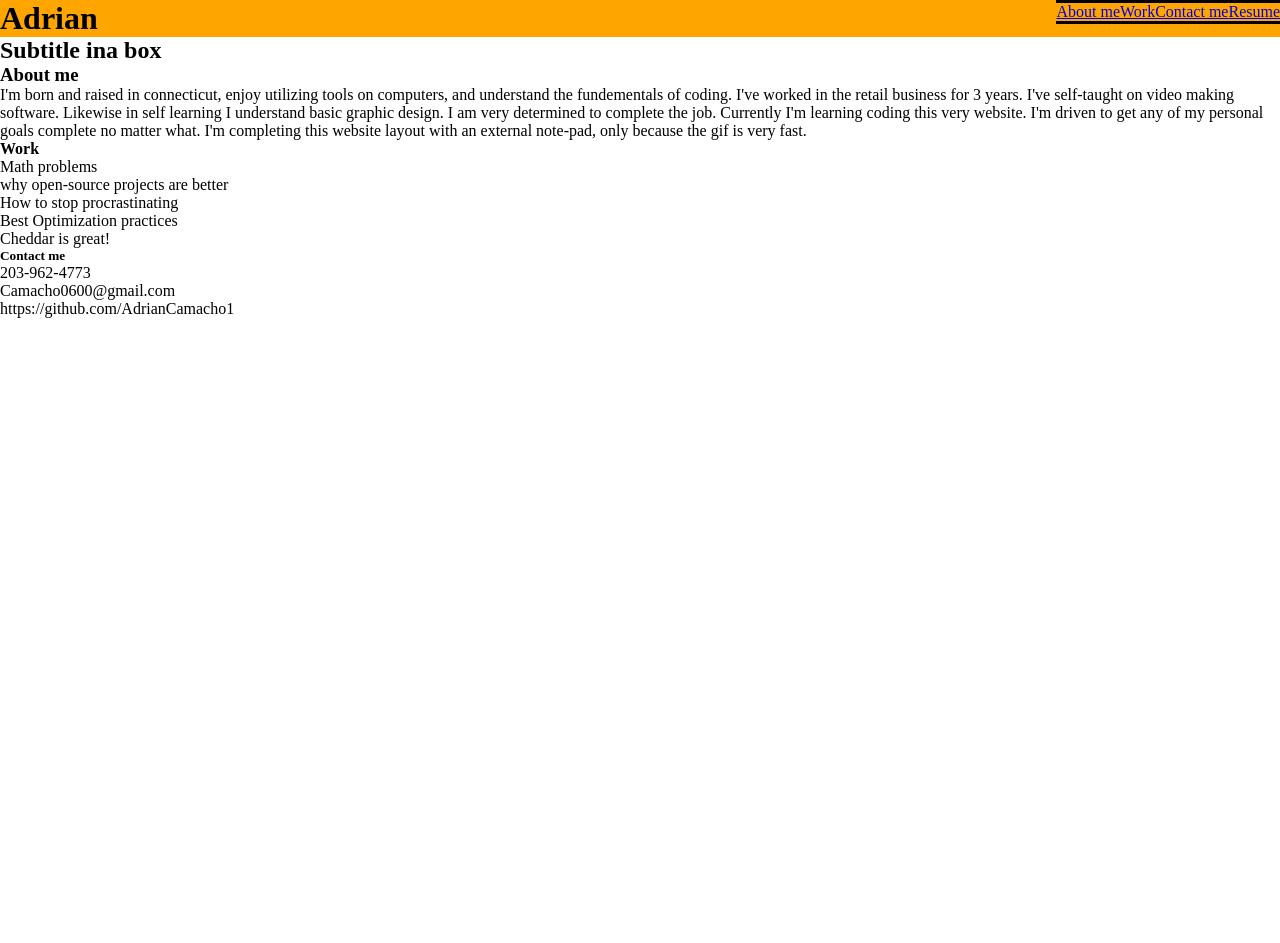
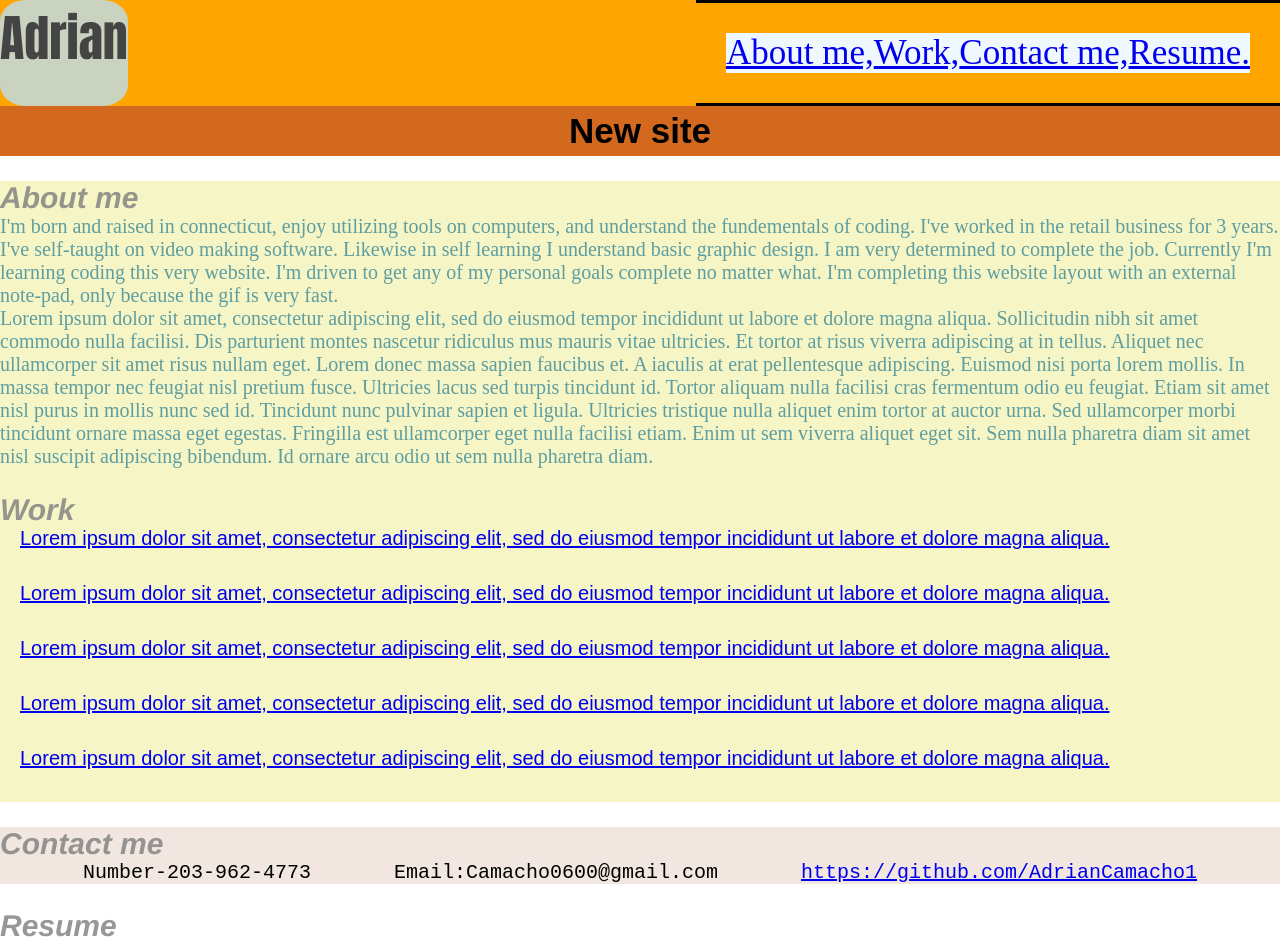
Before and after one commit to AdrianCamacho1/Portfolio, a plain HTML site: page index.html in a window 1280 px wide. Before the commit the page ends 800 px from the top, so only its background shows below. Drawn offline with Linux system fonts and the light colour scheme.

Commit message:
Send out now

```diff
--- a/index.html
+++ b/index.html
@@ -12,29 +12,23 @@
     <div class="tabs">
         <h1>Adrian</h1>
         <div>
-            <ul>
-                <li>
-                    <a href="#about-me">About me</a>
-                </li>
-                <li>
-                    <a href="#work">Work</a>
-                </li>
-                <li>
-                    <a href="#contact-me">Contact me</a>
-                </li>
-                <li>
-                    <a href="#resume">Resume</a>
-                </li>
-            </ul>
+            <nav>
+                <ul>
+                    <li><a href="#about-me">About me,</a></li>
+                    <li><a href="#work">Work,</a></li>
+                    <li><a href="#contact-me">Contact me,</a></li>
+                    <li><a href="#resume">Resume.</a></li>
+                </ul>
+            </nav>
         </div>
     </div>
 </header>
 
-<h2>Subtitle ina box</h2>
+<h2>New site</h2>
 
 <body>
     <div class="summary">
-        <div id="about-me" class="about-me">
+        <div id="#about-me" class="about-me">
             <h3>About me</h3>
             <p>I'm born and raised in connecticut, enjoy utilizing tools on computers, and understand the fundementals of coding.
                 I've worked in the retail business for 3 years. I've self-taught on video making software.
@@ -44,43 +38,67 @@
                 I'm driven to get any of my personal goals complete no matter what.
                 I'm completing this website layout with an external note-pad, only because the gif is very fast.
             </p>
+            <p>
+                Lorem ipsum dolor sit amet, consectetur adipiscing elit,
+                sed do eiusmod tempor incididunt ut labore et dolore magna aliqua.
+                Sollicitudin nibh sit amet commodo nulla facilisi.
+                Dis parturient montes nascetur ridiculus mus mauris vitae ultricies.
+                Et tortor at risus viverra adipiscing at in tellus.
+                Aliquet nec ullamcorper sit amet risus nullam eget.
+                Lorem donec massa sapien faucibus et.
+                A iaculis at erat pellentesque adipiscing.
+                Euismod nisi porta lorem mollis.
+                In massa tempor nec feugiat nisl pretium fusce.
+                Ultricies lacus sed turpis tincidunt id.
+                Tortor aliquam nulla facilisi cras fermentum odio eu feugiat.
+                Etiam sit amet nisl purus in mollis nunc sed id.
+                Tincidunt nunc pulvinar sapien et ligula.
+                Ultricies tristique nulla aliquet enim tortor at auctor urna.
+                Sed ullamcorper morbi tincidunt ornare massa eget egestas.
+                Fringilla est ullamcorper eget nulla facilisi etiam. Enim ut sem viverra aliquet eget sit.
+                Sem nulla pharetra diam sit amet nisl suscipit adipiscing bibendum.
+                Id ornare arcu odio ut sem nulla pharetra diam.
+            </p>
         </div>
     </div>
     <div class="Boxs">
-        <div id="work" class="work">
+        <div id="#work" class="work">
             <h4>Work</h4>
             <ul>
                 <li>
-                    Math problems
+                    <a href="https://www.google.com/">Lorem ipsum dolor sit amet, consectetur adipiscing elit, sed do eiusmod tempor incididunt ut labore et dolore magna aliqua.</a>
                 </li>
                 <li>
-                    why open-source projects are better
+                    <a href="https://www.google.com/">Lorem ipsum dolor sit amet, consectetur adipiscing elit, sed do eiusmod tempor incididunt ut labore et dolore magna aliqua.</a>
                 </li>
                 <li>
-                    How to stop procrastinating
+                    <a href="https://www.google.com/">Lorem ipsum dolor sit amet, consectetur adipiscing elit, sed do eiusmod tempor incididunt ut labore et dolore magna aliqua.</a>
                 </li>
                 <li>
-                    Best Optimization practices
+                    <a href="https://www.google.com/">Lorem ipsum dolor sit amet, consectetur adipiscing elit, sed do eiusmod tempor incididunt ut labore et dolore magna aliqua.</a>
                 </li>
                 <li>
-                    Cheddar is great!
+                    <a href="https://www.google.com/">Lorem ipsum dolor sit amet, consectetur adipiscing elit, sed do eiusmod tempor incididunt ut labore et dolore magna aliqua.</a>
                 </li>
             </ul>
         </div>
     </div>
-    <div id="contact-me" class="contact-me">
+    <div id="#contact-me" class="contact-me">
         <h5>Contact me</h5>
         <ul>
             <li>
-                203-962-4773
+                Number-203-962-4773
             </li>
             <li>
-                Camacho0600@gmail.com
+                Email:Camacho0600@gmail.com
             </li>
             <li>
-                https://github.com/AdrianCamacho1
+                <a href="https://github.com/AdrianCamacho1">https://github.com/AdrianCamacho1</a>
             </li>
         </ul>
-    </div> </div>
+    </div>
+    <div id="#resume" class="resume">
+        <h6>Resume</h6>
+    </div>
 </body>
 </html>
--- a/style.css
+++ b/style.css
@@ -2,6 +2,19 @@
     box-sizing: border-box;
     padding: 0;
     margin: 0;
+}
+
+header {
+    font-size: large;
+}
+
+h1 {
+    display: flex;
+    border-radius: 20%;
+    color: rgb(68, 68, 68);
+    background-color: rgb(201, 211, 192);
+    font-family: Impact, Haettenschweiler, 'Arial Narrow Bold', sans-serif;
+    font-size: 50px;
 }
 
 header .tabs {
@@ -11,14 +24,94 @@ header .tabs {
 }
 
 header .tabs div ul {
+    font-size: 35px;
+    padding: 30px;
     border-block: solid;
     display: flex;
     flex-direction: row;
-    align-content: space-between;
 }
 
-header .tabs div ul li {
+header .tabs ul li {
+    list-style-type: none;
+    background-color: aliceblue;
+}
+
+h2 {
     display: flex;
-    flex-wrap: none;
+    justify-content: center;
+    padding: 5px;
+    background-color: chocolate;
+    font-family: fantasy;
+    font-size: 35px;
+}
+
+h3 {
+    font-size: 30px;
+    margin-top: 25px;
+    font-style: italic;
+    font-family: 'Franklin Gothic Medium', 'Arial Narrow', Arial, sans-serif;
+    color: rgba(128, 128, 128, 0.815);
+    background-color: rgba(243, 243, 185, 0.815);
+}
+
+p {
+    font-size: 20px;
+    font-family: 'Times New Roman', Times, serif;
+    color: cadetblue;
+    background-color: rgba(243, 243, 185, 0.815);
+}
+
+h4 {
+    font-size: 30px;
+    margin-top: 25px;
+    font-style: italic;
+    font-family: 'Franklin Gothic Medium', 'Arial Narrow', Arial, sans-serif;
+    color: rgba(128, 128, 128, 0.815);
+}
+
+.Boxs {
+    display: flex;
+
     list-style-type: none;
+    font-size: 20px;
+    font-family: 'Times New Roman', Times, serif;
+    background-color: rgba(243, 243, 185, 0.815);
 }
+
+.Boxs .work ul li {
+    list-style: none;
+    margin-left: 20px;
+    margin-bottom: 32px;
+    color: red;
+    font-family: Arial, Helvetica, sans-serif;
+}
+
+h5 {
+    font-size: 30px;
+    margin-top: 25px;
+    font-style: italic;
+    font-family: 'Franklin Gothic Medium', 'Arial Narrow', Arial, sans-serif;
+    color: rgba(128, 128, 128, 0.815);
+}
+
+.contact-me {
+    background-color: rgba(233, 218, 207, 0.637);
+    font-size: 20px;
+    font-family: 'Times New Roman', Times, serif;
+}
+
+.contact-me ul {
+    display: flex;
+    justify-content: row;
+    justify-content: space-evenly;
+    list-style: none;
+    font-family: monospace;
+}
+
+h6 {
+    font-size: 30px;
+    margin-top: 25px;
+    font-style: italic;
+    font-family: 'Franklin Gothic Medium', 'Arial Narrow', Arial, sans-serif;
+    color: rgba(128, 128, 128, 0.815);
+}
```
Also changed, not shown: 1 other file.
